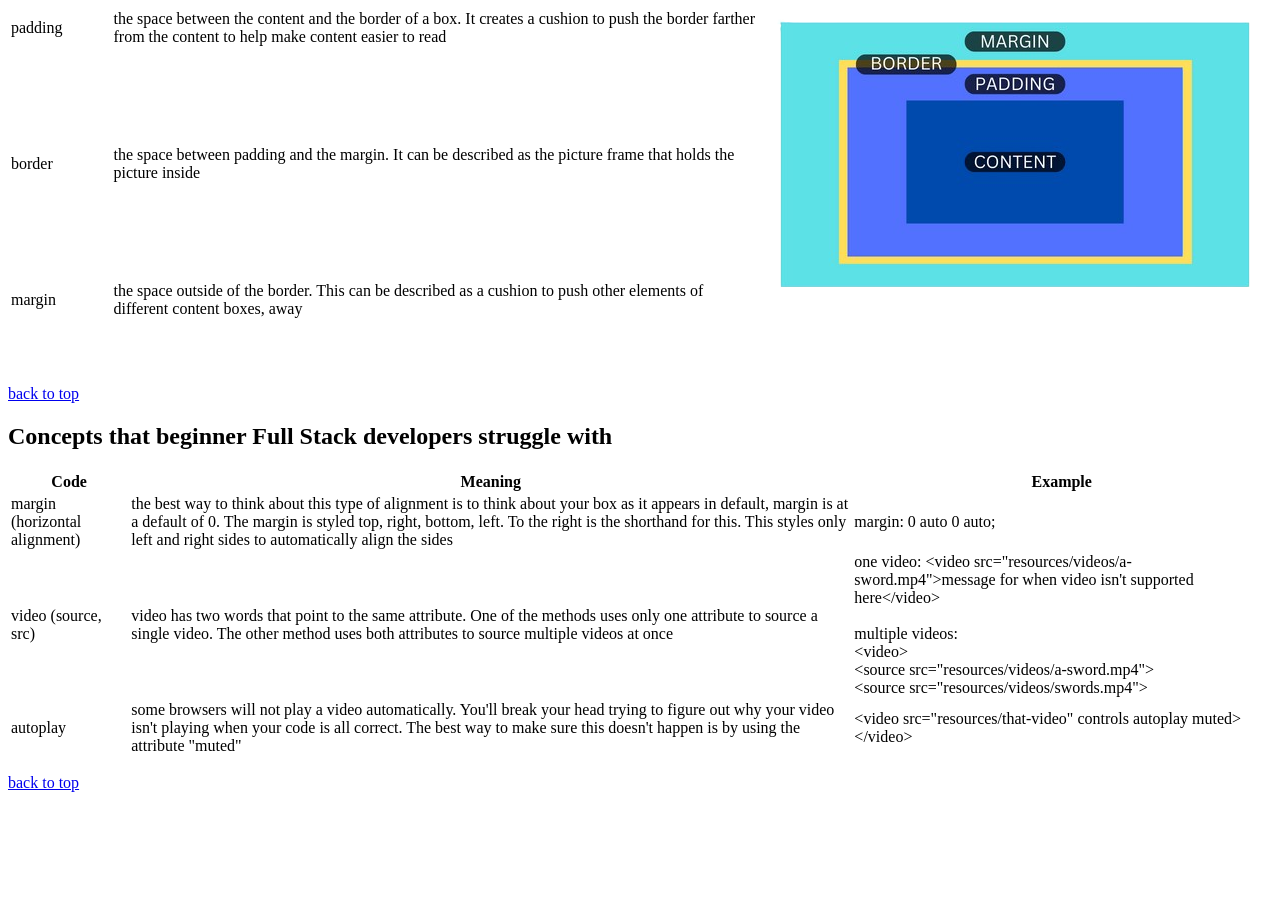
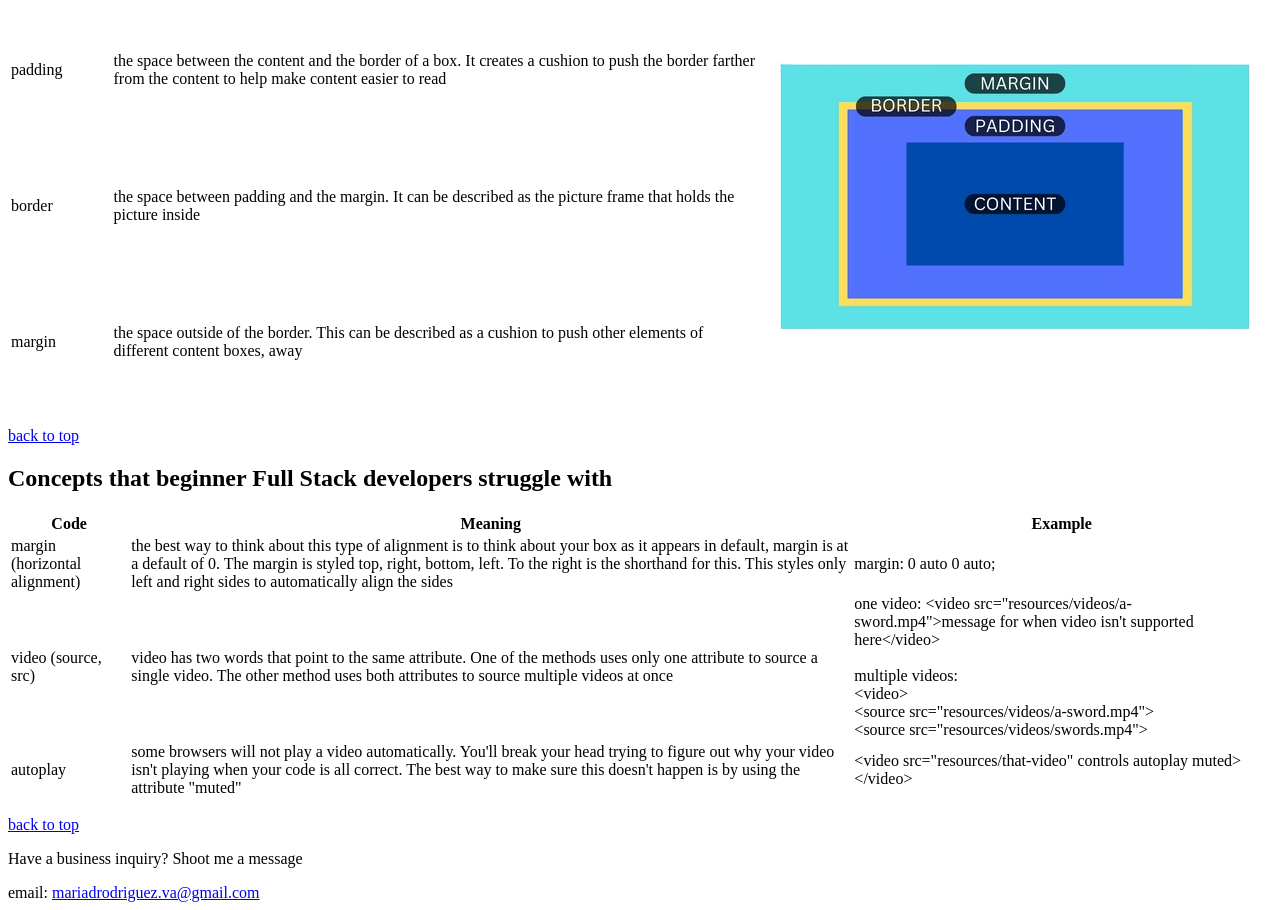
Before and after one commit to MariaRoDigital/HTML-and-CSS-Cheatsheet, a plain HTML site: page index.html in a window 1280 px wide. Shown: the part 1631-2541 px from the top of the page. Before the commit the page ends 2439 px from the top, so only its background shows below. Drawn offline with Linux system fonts and the light colour scheme.

Commit message:
add email to footer and add author class

```diff
--- a/index.html
+++ b/index.html
@@ -12,11 +12,10 @@
   <header <a href="top"></a>
     <h1>HTML & CSS <s>Average</s> Unaverage Cheat Sheet<h1>
         <h3>"It's dangerous to go alone! Take this."</h3>
+        <h4 class="author">created by: Maria Rodriguez</h4>
   </header>
 
   <nav>
-
-    <!-- MAKE SURE TO ADD LINKS TO THE ANCHORS-->
     <span><a href="#html">Full Explanation HTML</a></span>
     <span><a href="#css">Full Explanation CSS</a></span>
     <span><a href="#struggles">Beginner Struggles</a></span>
@@ -277,16 +276,21 @@
       <tbody>
         <tr>
           <td><span class="code">margin</span> (horizontal alignment)</td>
-          <td>the best way to think about this type of alignment is to think about your box as it appears in default, margin is at a default of 0. The margin is styled top, right, bottom, left. To the right is the shorthand for this. This styles only left and right sides to automatically align the sides</td>
+          <td>the best way to think about this type of alignment is to think about your box as it appears in default,
+            margin is at a default of 0. The margin is styled top, right, bottom, left. To the right is the shorthand
+            for this. This styles only left and right sides to automatically align the sides</td>
           <td>margin: 0 auto 0 auto;</td>
         </tr>
 
         <tr>
           <td class="code">video (source, src)</td>
-          <td>video has two words that point to the same attribute. One of the methods uses only one attribute to source a single video. The other method uses both attributes to source multiple videos at once</td>
-          <td>one video: &ltvideo src=&quotresources/videos/a-sword.mp4&quot&gtmessage for when video isn't supported here&lt/video&gt
-          <br><br>multiple videos:<br>&ltvideo&gt<br><span class="indent">&ltsource src=&quotresources/videos/a-sword.mp4</span>&quot&gt
-          <br>&ltsource src=&quotresources/videos/swords.mp4&quot&gt
+          <td>video has two words that point to the same attribute. One of the methods uses only one attribute to source
+            a single video. The other method uses both attributes to source multiple videos at once</td>
+          <td>one video: &ltvideo src=&quotresources/videos/a-sword.mp4&quot&gtmessage for when video isn't supported
+            here&lt/video&gt
+            <br><br>multiple videos:<br>&ltvideo&gt<br><span class="indent">&ltsource
+              src=&quotresources/videos/a-sword.mp4</span>&quot&gt
+            <br>&ltsource src=&quotresources/videos/swords.mp4&quot&gt
           </td>
         </tr>
 
@@ -307,11 +311,12 @@
 
   </main>
 
+  <!-- begin footer -->
+  <footer>
+    <p>Have a business inquiry? Shoot me a message</p>
+    email: <a href="mailto:mariadrodriguez.va@gmail.com">mariadrodriguez.va@gmail.com</a>
+  </footer>
+
 </body>
 
-<!-- begin footer -->
-<footer>
-
-</footer>
-
 </html>
```
